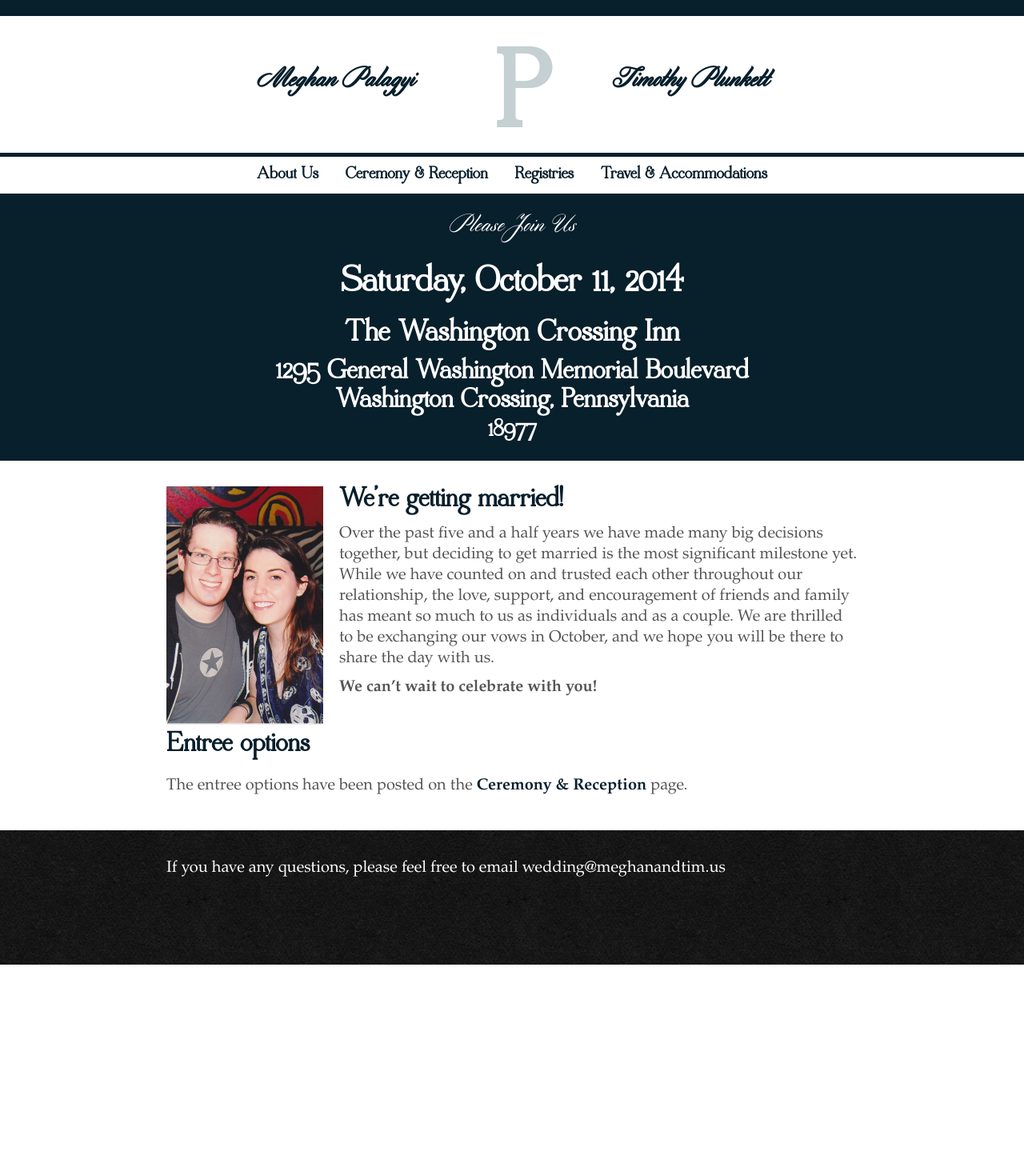
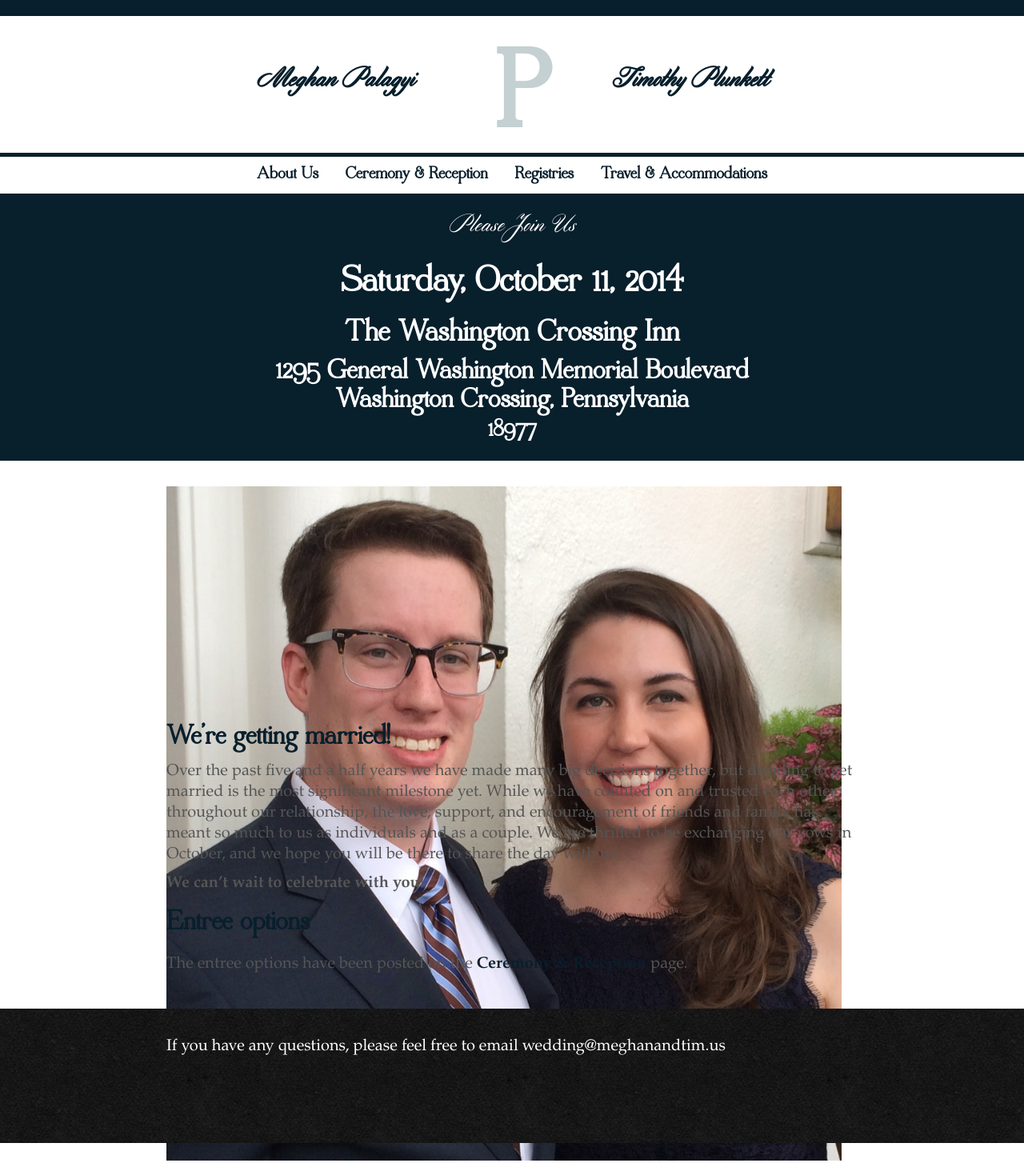
Before and after one commit to timplunkett/meghanandtim.us, a Jekyll site: the page built from index.md, in a window 1280 px wide. Shown: the whole page at 80% size. Built offline with Jekyll 4.4.1, drawn with Linux system fonts in a browser that asks for light colours; before the commit the page ends 1206 px from its top, so only the background shows below that.

Commit message:
Update picture on front page.

```diff
--- a/index.md
+++ b/index.md
@@ -4,7 +4,7 @@ title: Meghan &amp; Tim
 ---
 
 {:.welcome}
-![Meghan and Tim](/images/us-vegas.png)
+![Meghan and Tim](/images/us-rob-wedding.jpg)
 
 ### We're getting married!
 
```
Also changed, not shown: images/us-rob-wedding.jpg (added).
